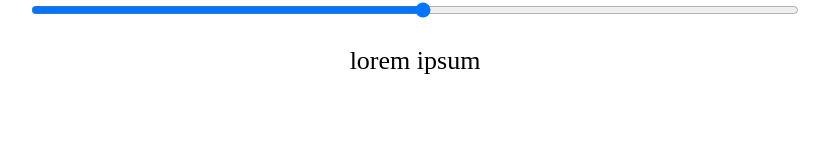
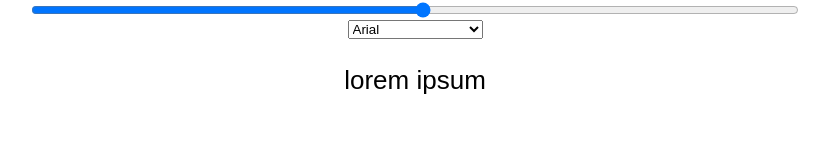
Before and after one commit to bmalvo/JS10, a website: page project1/index.html in a window 1280 px wide. Shown: the whole page, without its empty margins (225-1054 px from the left). Drawn offline with Linux system fonts and the light colour scheme.

Commit message:
create font-family selector

```diff
--- a/project1/index.html
+++ b/project1/index.html
@@ -9,6 +9,11 @@
 </head>
 <body>
     <input type="range" class="rangeInput" min="1" max="50" value="26">
+    <select class="fontSelector">
+        <option value="Arial">Arial</option>
+        <option value="Times New Roman">Times New Roman</option>
+        <option value="Roboto">Roboto</option>
+    </select>
     <p class="sampleText">lorem ipsum</p>
 
 </body>
--- a/project1/script.js
+++ b/project1/script.js
@@ -1,9 +1,14 @@
 addEventListener('DOMContentLoaded', () => {
     const rangeInput = document.querySelector('.rangeInput');
     const sampleText = document.querySelector('.sampleText');
+    const fontSelector = document.querySelector('.fontSelector');
 
     rangeInput.addEventListener('input', function() {
         sampleText.style.fontSize = this.value + 'px';
         console.log(this.value)
     });
+
+    fontSelector.addEventListener('change', () => {
+        sampleText.style.fontFamily = fontSelector.value;
+    });
 });
--- a/project1/style.css
+++ b/project1/style.css
@@ -1,9 +1,15 @@
+@font-face {
+    font-family: 'Roboto';
+    src: url('./font/Roboto-Regular.ttf');
+}
+
 body {
     margin: 0;
     display: flex;
     flex-direction: column;
     height: 100vh;
     align-items: center;
+    font-family: Arial, sans-serif;
 }
 
 .rangeInput {
```
Also changed, not shown: project1/font/Roboto-Regular.ttf (added).
